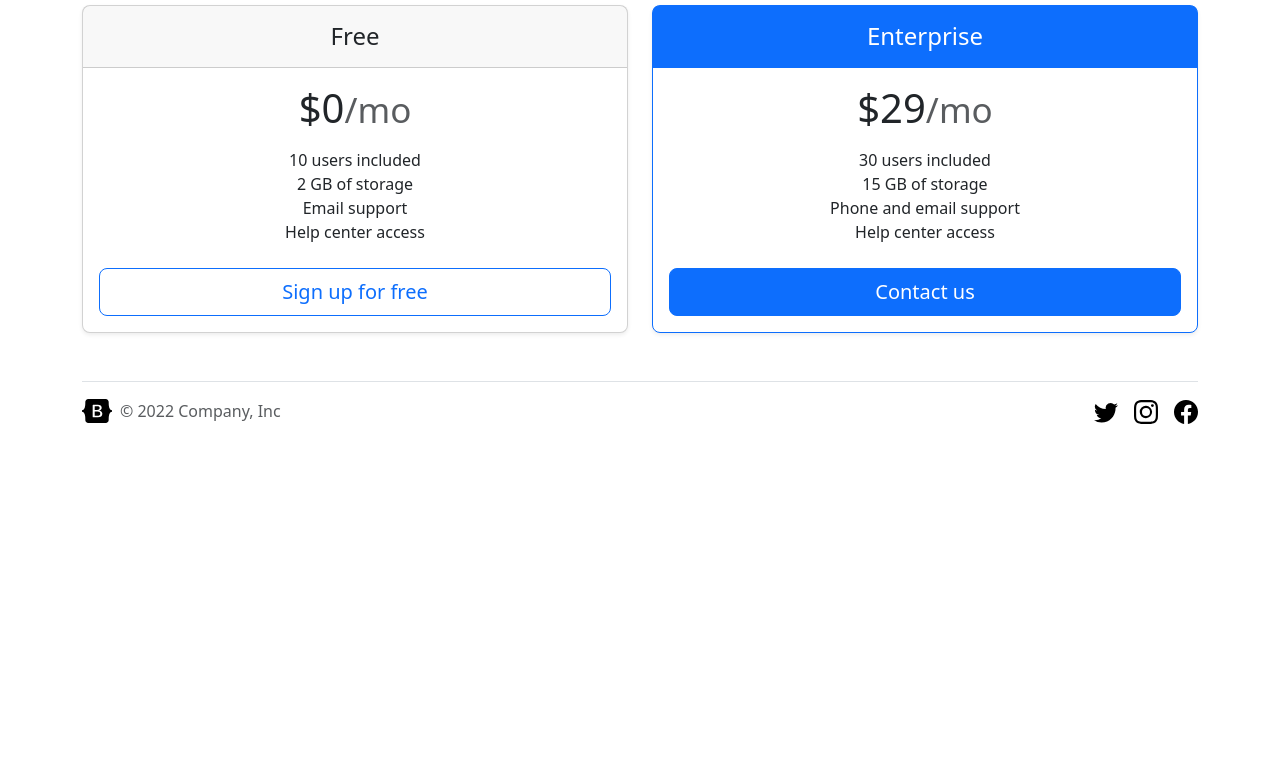
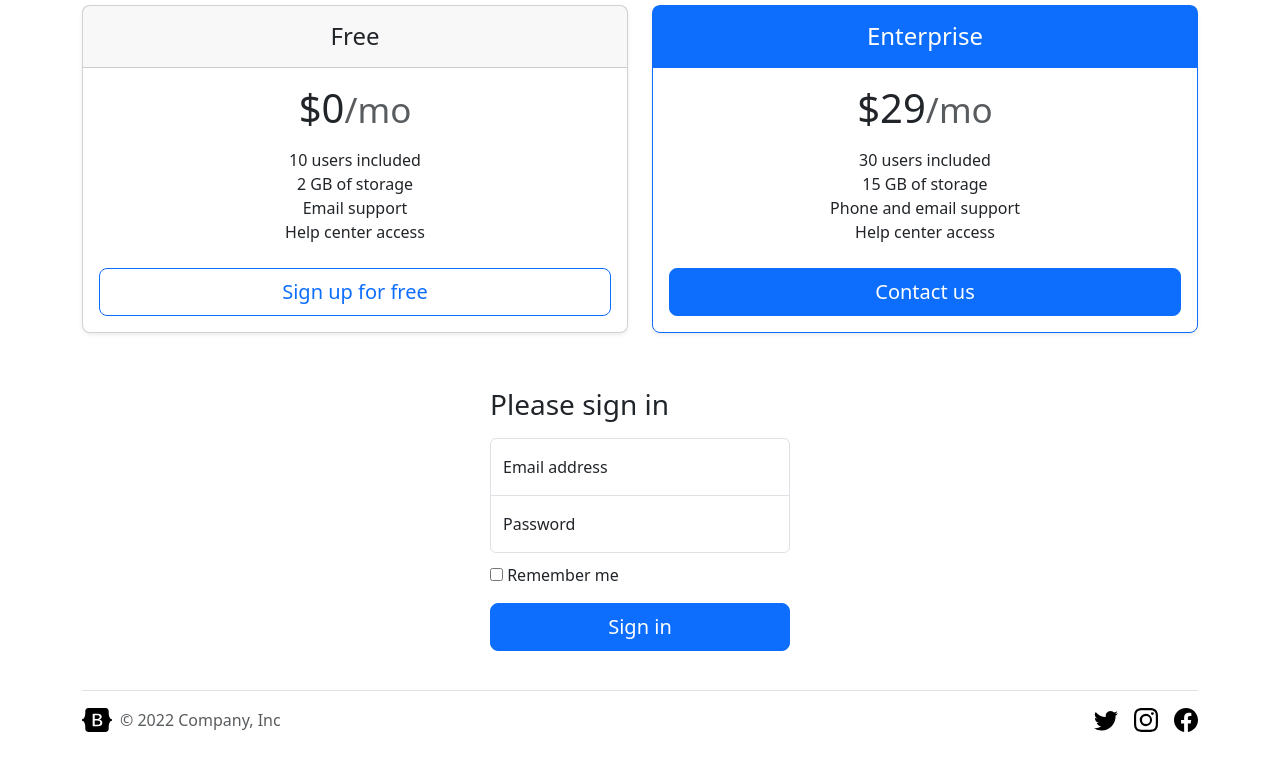
Before and after one commit to davigomessales/PI-ProgWeb-Ponte, a plain HTML site: page App/index.html in a window 1280 px wide. Shown: the part 1114-1884 px from the top of the page. Before the commit the page ends 1578 px from the top, so only its background shows below. Drawn offline with nearby package versions, Linux system fonts and the light colour scheme.

Commit message:
adicionando html do sign in e css

```diff
--- a/App/index.html
+++ b/App/index.html
@@ -8,6 +8,7 @@
     <title>Document</title>
     <link href="https://cdn.jsdelivr.net/npm/bootstrap@5.3.0-alpha1/dist/css/bootstrap.min.css" rel="stylesheet"
         integrity="sha384-GLhlTQ8iRABdZLl6O3oVMWSktQOp6b7In1Zl3/Jr59b6EGGoI1aFkw7cmDA6j6gD" crossorigin="anonymous">
+    <link href="sign-in.css" rel="stylesheet">
 </head>
 
 <body>
@@ -67,23 +68,6 @@
                     <li class="nav-item">
                         <a class="nav-link" href="#planos">Planos</a>
                     </li>
-                    <!-- <li class="nav-item dropdown">
-                        <a class="nav-link dropdown-toggle" href="#" role="button" data-bs-toggle="dropdown"
-                            aria-expanded="false">
-                            Dropdown
-                        </a>
-                        <ul class="dropdown-menu">
-                            <li><a class="dropdown-item" href="#">Action</a></li>
-                            <li><a class="dropdown-item" href="#">Another action</a></li>
-                            <li>
-                                <hr class="dropdown-divider">
-                            </li>
-                            <li><a class="dropdown-item" href="#">Something else here</a></li>
-                        </ul>
-                    </li>
-                    <li class="nav-item">
-                        <a class="nav-link disabled">Disabled</a>
-                    </li> -->
                 </ul>
             </div>
         </div>
@@ -97,8 +81,8 @@
                     world’s most popular front-end open source toolkit, featuring Sass variables and mixins, responsive
                     grid system, extensive prebuilt components, and powerful JavaScript plugins.</p>
                 <div class="d-grid gap-2 d-sm-flex justify-content-sm-center mb-5">
-                    <button type="button" class="btn btn-primary btn-lg px-4 me-sm-3">Primary button</button>
-                    <button type="button" class="btn btn-outline-secondary btn-lg px-4">Secondary</button>
+                    <button type="button" class="btn btn-primary btn-lg px-4 me-sm-3" id="heroSignIn">Entrar</button>
+                    <button type="button" class="btn btn-outline-secondary btn-lg px-4">Planos</button>
                 </div>
             </div>
             <div class="overflow-hidden" style="max-height: 30vh;">
@@ -182,23 +166,6 @@
                 </div>
               </div>
             </div>
-            <!-- <div class="col">
-              <div class="card mb-4 rounded-3 shadow-sm">
-                <div class="card-header py-3">
-                  <h4 class="my-0 fw-normal">Pro</h4>
-                </div>
-                <div class="card-body">
-                  <h1 class="card-title pricing-card-title">$15<small class="text-muted fw-light">/mo</small></h1>
-                  <ul class="list-unstyled mt-3 mb-4">
-                    <li>20 users included</li>
-                    <li>10 GB of storage</li>
-                    <li>Priority email support</li>
-                    <li>Help center access</li>
-                  </ul>
-                  <button type="button" class="w-100 btn btn-lg btn-primary">Get started</button>
-                </div>
-              </div>
-            </div> -->
             <div class="col">
               <div class="card mb-4 rounded-3 shadow-sm border-primary">
                 <div class="card-header py-3 text-bg-primary border-primary">
@@ -217,6 +184,28 @@
               </div>
             </div>
           </div>
+        <!-- Sign In -->
+        <main class="form-signin w-100 m-auto">
+          <form>
+            <h1 class="h3 mb-3 fw-normal">Please sign in</h1>
+
+            <div class="form-floating">
+              <input type="email" class="form-control" id="floatingInput" placeholder="name@example.com">
+              <label for="floatingInput">Email address</label>
+            </div>
+            <div class="form-floating">
+              <input type="password" class="form-control" id="floatingPassword" placeholder="Password">
+              <label for="floatingPassword">Password</label>
+            </div>
+
+            <div class="checkbox mb-3">
+              <label>
+                <input type="checkbox" value="remember-me"> Remember me
+              </label>
+            </div>
+            <button class="w-100 btn btn-lg btn-primary" type="submit">Sign in</button>
+          </form>
+        </main>
         <!-- Footer -->
         <footer class="d-flex flex-wrap justify-content-between align-items-center py-3 my-4 border-top">
             <div class="col-md-4 d-flex align-items-center">
@@ -244,6 +233,7 @@
     <script src="https://cdn.jsdelivr.net/npm/bootstrap@5.3.0-alpha1/dist/js/bootstrap.bundle.min.js"
         integrity="sha384-w76AqPfDkMBDXo30jS1Sgez6pr3x5MlQ1ZAGC+nuZB+EYdgRZgiwxhTBTkF7CXvN"
         crossorigin="anonymous"></script>
+        <script src="script2.js"></script>
 </body>
 
 </html>
--- /dev/null
+++ b/App/sign-in.css
@@ -0,0 +1,20 @@
+.form-signin {
+  max-width: 330px;
+  padding: 15px;
+}
+
+.form-signin .form-floating:focus-within {
+  z-index: 2;
+}
+
+.form-signin input[type="email"] {
+  margin-bottom: -1px;
+  border-bottom-right-radius: 0;
+  border-bottom-left-radius: 0;
+}
+
+.form-signin input[type="password"] {
+  margin-bottom: 10px;
+  border-top-left-radius: 0;
+  border-top-right-radius: 0;
+}
```
